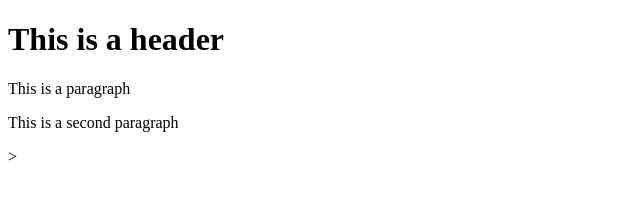
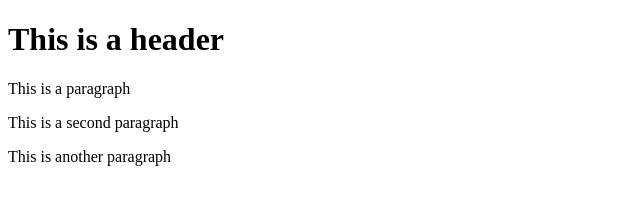
Before and after one commit to divyaPrakashWasTaken/git-test, a website: page index.html in a window 1280 px wide. Shown: the whole page, without its empty margins (0-640 px from the left). Drawn offline with Linux system fonts and the light colour scheme.

```diff
--- a/index.html
+++ b/index.html
@@ -5,5 +5,6 @@
         <h1>This is a header</h1>
         <p>This is a paragraph</p>
         <p>This is a second paragraph</p>
+        <p>This is another paragraph</p>
     </body>
-</html>>
+</html>
```
Also changed, not shown: package.json (added, +24 -0 lines), 1 other file.
